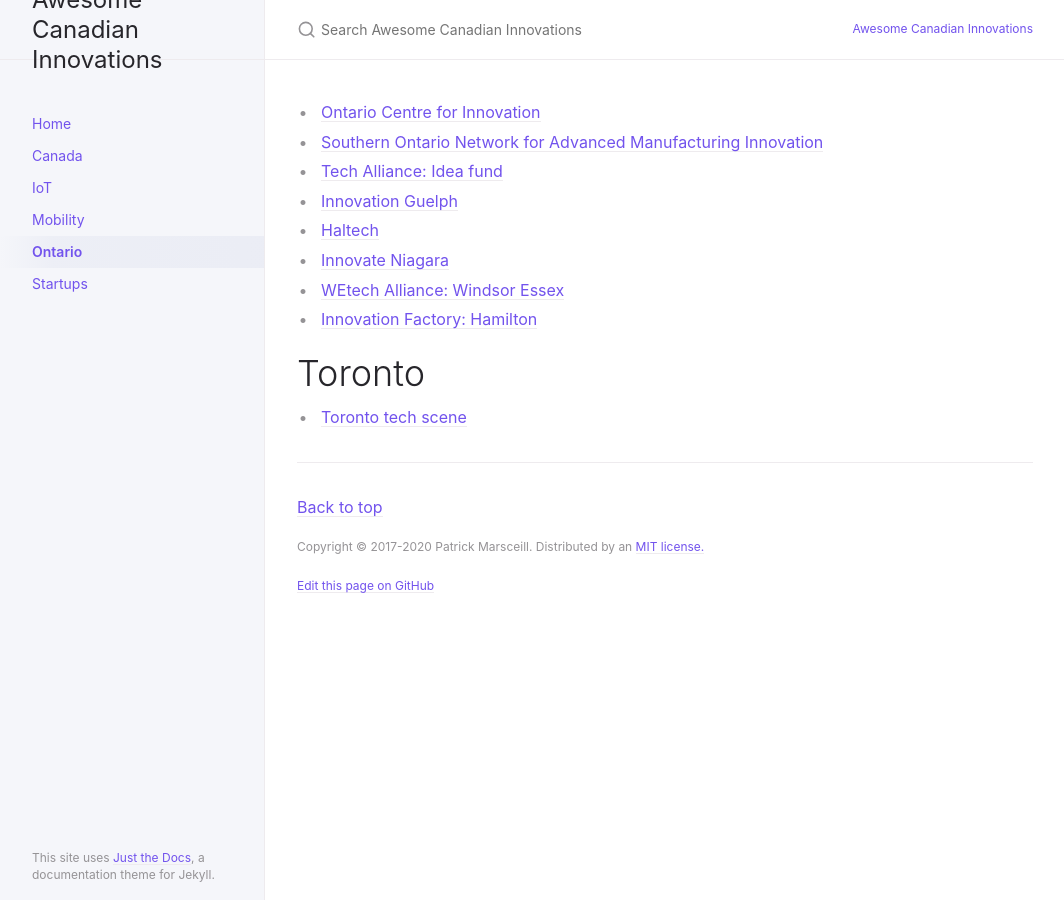
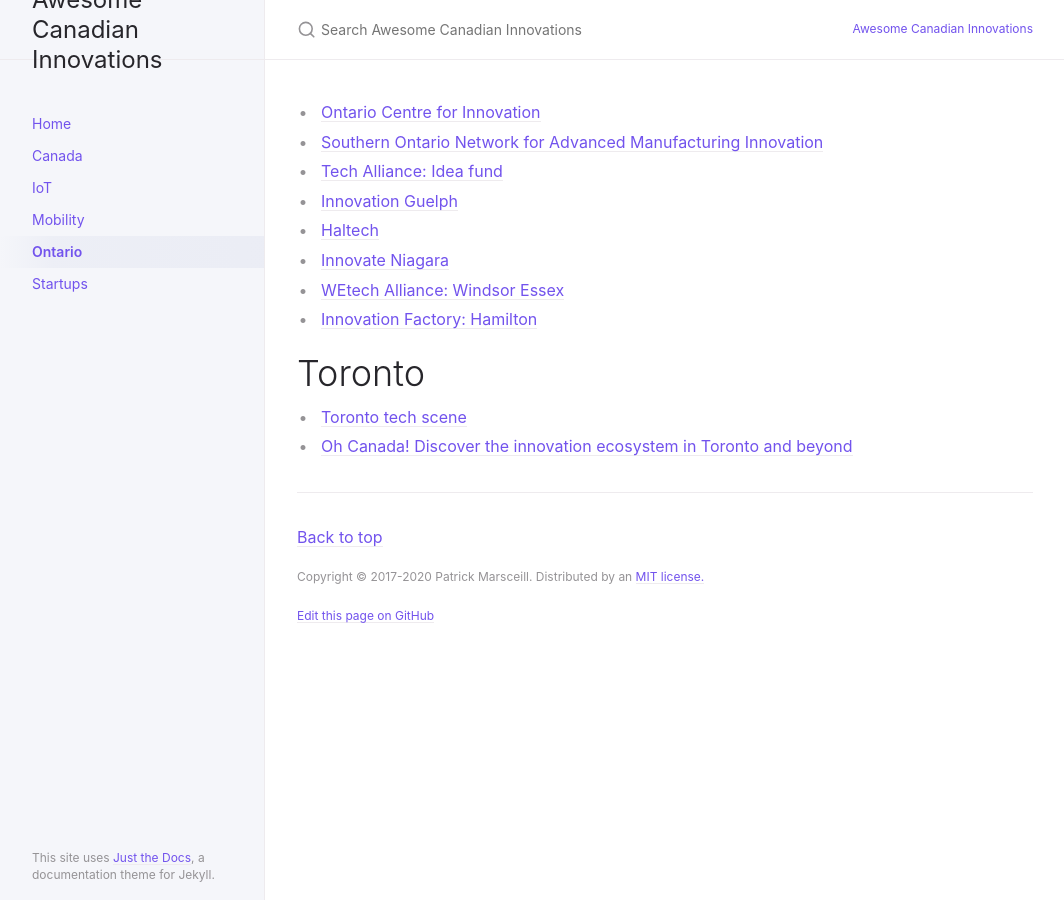
Before and after one commit to Mechatronics3D/Awesome-Canadian-Innovation, a Jekyll site: the page built from docs/Ontario.md, in a window 1280 px wide. Shown: the whole page, without its empty margins (107-1171 px from the left). Built offline with Jekyll 4.4.1, drawn with Linux system fonts in a browser that asks for light colours.

Commit message:
Update Ontario.md

```diff
--- a/docs/Ontario.md
+++ b/docs/Ontario.md
@@ -20,3 +20,4 @@ description: News and resources on innovation in Ontario
 # Toronto
 
 * [Toronto tech scene](https://github.com/toriagibbs-zz/toronto-tech-scene)
+* [Oh Canada! Discover the innovation ecosystem in Toronto and beyond](https://entrepreneurs.utoronto.ca/event/oh-canada-discover-the-innovation-ecosystem-in-toronto-and-beyond/)
```
